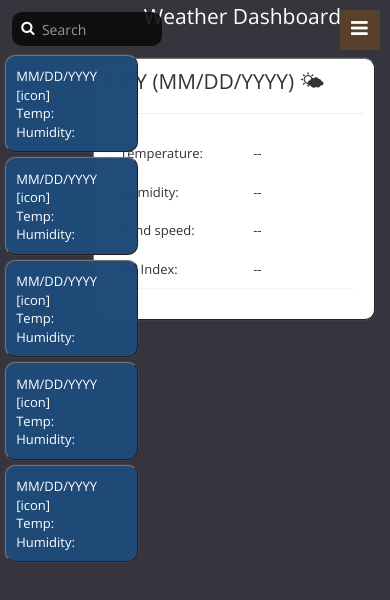
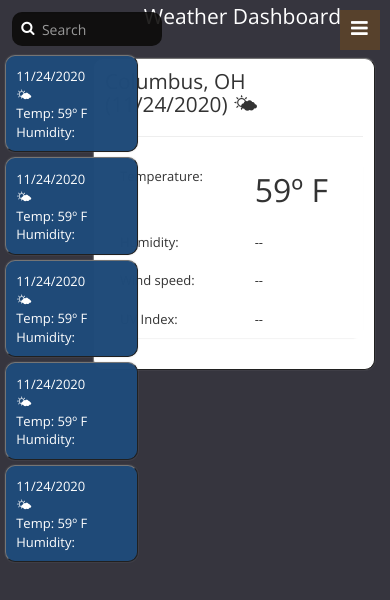
Before and after one commit to alane019/five-day-weather-dashboard, a plain HTML site: page index.html in a window 390 px wide. Drawn offline with nearby package versions, Linux system fonts and the light colour scheme.

Commit message:
add screenshot, update media query

```diff
--- a/css/style.css
+++ b/css/style.css
@@ -406,10 +406,10 @@ footer { padding: 15px; }
 	.currentversion-top-nav a { padding: 0 30px; }
 } */
 
-/*
+
 @media screen and (max-width: 1199px) {
 	.currentversion-flex-row.flex-content-row { display: block;	}
-}  */
+}
 
 @media screen and (max-width: 992px) and (min-width: 768px) {
 	.currentversion-site-header,
--- a/index.html
+++ b/index.html
@@ -71,7 +71,7 @@
                 <!-- COLUMN, containing a card ("cubes") ---------------  -->
                     <div class="currentversion-notecard white-bg col-2">
 
-                          <h2 class="currentversion-inline-block"> CITY (MM/DD/YYYY) 🌤 </h2>
+                          <h2 class="currentversion-inline-block"> Columbus, OH (11/24/2020) 🌤 </h2>
                           <hr>
                              <div class="note-card-tbl-rowww ">
 
@@ -81,7 +81,7 @@
                                       <tbody>
                                         <tr>
                                           <td class="b">Temperature: </td>
-                                          <td data-temp=" -- "class="details data"> -- </td>
+                                          <td data-temp=" -- " style="font-size: xx-large"class="details data">  59º F </td>
                                         </tr>
                                         <tr>
                                           <td class="b">Humidity: </td>
@@ -93,8 +93,7 @@
                                         </tr>
                                         <tr>
                                           <td class="b">UV Index:</td>
-                                          <td data-humidity=" -- "class="details data"> -- <span>&nbsp; &nbsp; &nbsp; &nbsp; &nbsp;  &nbsp;  &nbsp;
-                                            &nbsp; &nbsp;  &nbsp;</span></td>
+                                          <td data-humidity=" -- "class="details data"> -- <span>&nbsp; &nbsp; &nbsp; </span></td>
                                         </tr>
                                       </tbody>
                                     </table>
@@ -112,33 +111,33 @@
                           <!-- <div class="currentversion-flex-row flex-content-row"> <!--5-Day-Blue-card-ROW-START -------- -->
                               <!-- COLUMN, containing a cards ---------------  -->
                                 <div  class="currentversion-notecard fiveday blue-bg" style="width: 133px; padding: 10px; min-width: 100px;   margin-left: 0.95%">
-                                  <div class="currentversion-inline-block"> MM/DD/YYYY </div>
-                                  <div>[icon]</div>
-                                  <div>Temp: </div>
+                                  <div class="currentversion-inline-block"> 11/24/2020 </div>
+                                  <div> 🌤 </div>
+                                  <div>Temp:  59º F</div>
                                   <div>Humidity: </div>
                                 </div> <!-- end of row containing blue cards for 5-day forecast-->
                                 <div  class="currentversion-notecard fiveday blue-bg" style="width: 133px; padding: 10px; min-width: 100px;   margin-left: 0.95%">
-                                  <div class="currentversion-inline-block"> MM/DD/YYYY </div>
-                                  <div>[icon]</div>
-                                  <div>Temp: </div>
+                                  <div class="currentversion-inline-block"> 11/24/2020 </div>
+                                  <div> 🌤 </div>
+                                  <div>Temp:  59º F</div>
                                   <div>Humidity: </div>
                                 </div> <!-- end of row containing blue cards for 5-day forecast-->
                                 <div  class="currentversion-notecard fiveday blue-bg" style="width: 133px; padding: 10px; min-width: 100px;   margin-left: 0.95%">
-                                  <div class="currentversion-inline-block"> MM/DD/YYYY </div>
-                                  <div>[icon]</div>
-                                  <div>Temp: </div>
+                                  <div class="currentversion-inline-block"> 11/24/2020 </div>
+                                  <div> 🌤 </div>
+                                  <div>Temp:  59º F</div>
                                   <div>Humidity: </div>
                                 </div> <!-- end of row containing blue cards for 5-day forecast-->
                                 <div  class="currentversion-notecard fiveday blue-bg" style="width: 133px; padding: 10px; min-width: 100px;   margin-left: 0.95%">
-                                  <div class="currentversion-inline-block"> MM/DD/YYYY </div>
-                                  <div>[icon]</div>
-                                  <div>Temp: </div>
+                                  <div class="currentversion-inline-block"> 11/24/2020 </div>
+                                  <div> 🌤 </div>
+                                  <div>Temp:  59º F</div>
                                   <div>Humidity: </div>
                                 </div> <!-- end of row containing blue cards for 5-day forecast-->
                                 <div  class="currentversion-notecard fiveday blue-bg" style="width: 133px; padding: 10px; min-width: 100px;   margin-left: 0.95%">
-                                  <div class="currentversion-inline-block"> MM/DD/YYYY </div>
-                                  <div>[icon]</div>
-                                  <div>Temp: </div>
+                                  <div class="currentversion-inline-block"> 11/24/2020 </div>
+                                  <div> 🌤 </div>
+                                  <div>Temp:  59º F</div>
                                   <div>Humidity: </div>
                                 </div> <!-- end of row containing blue cards for 5-day forecast-->
 
```
Also changed, not shown: assets/images/screenshot.png (added), 1 other file.
